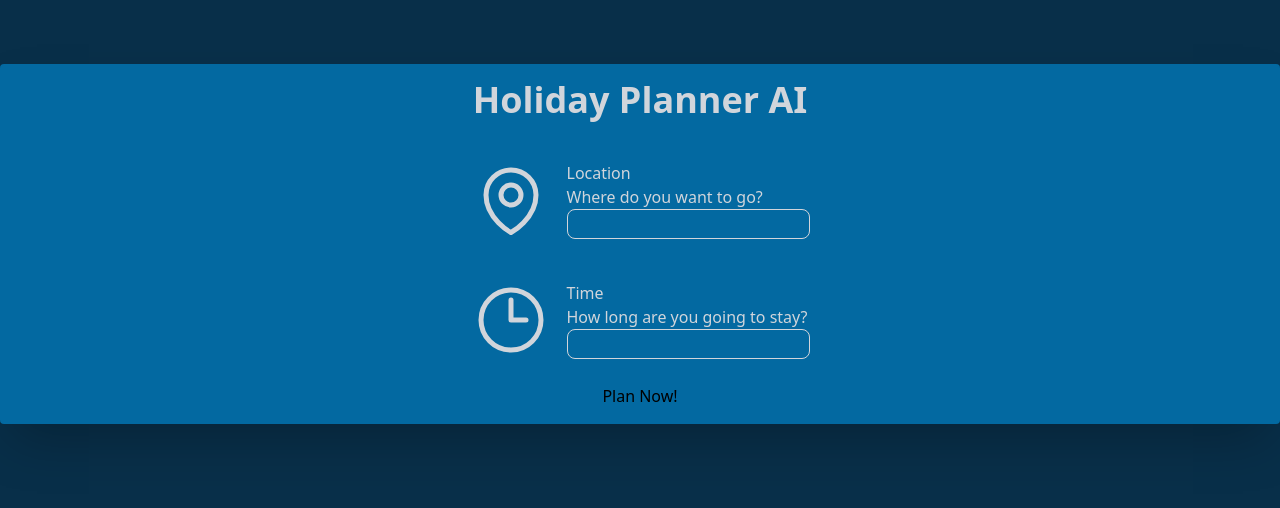
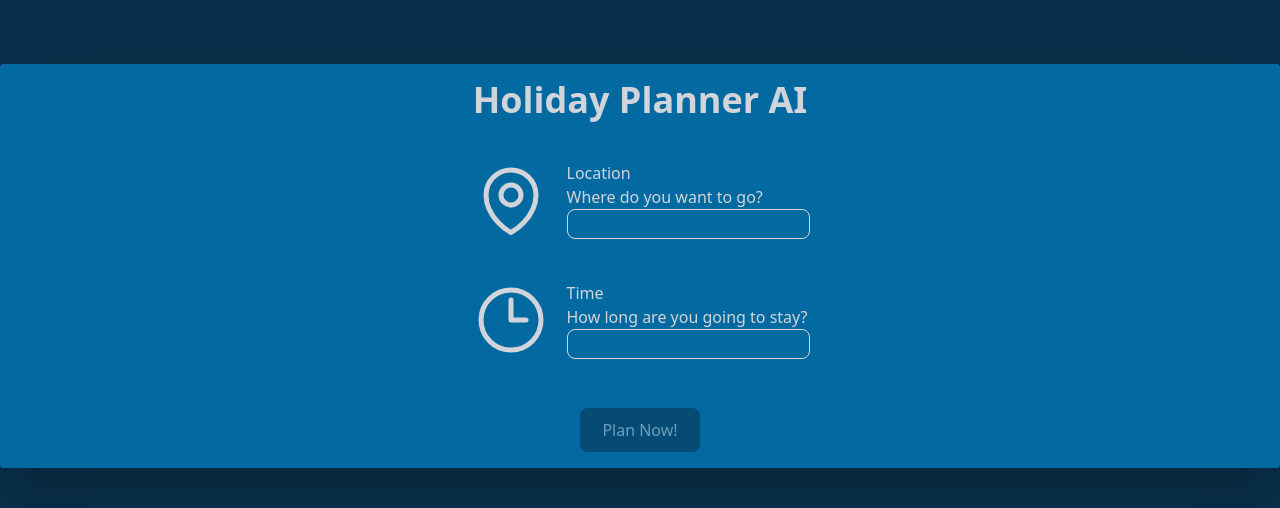
Before and after one commit to PhilSchoe/holiday-planner-ai, a React (Vite) app: page / in a window 1280 px wide. Shown: the top 508 px of the page. Built offline with nearby package versions, Linux system fonts and the light colour scheme.

Commit message:
Add styling to submit button

```diff
--- a/src/HolidayInfoInput.tsx
+++ b/src/HolidayInfoInput.tsx
@@ -12,7 +12,7 @@ export default function holidayInfoInput() {
 
   return (
     <>
-      <div>
+      <div className="mb-6">
         <InputPanel
           title="Location"
           subtitle="Where do you want to go?"
@@ -26,7 +26,12 @@ export default function holidayInfoInput() {
           onInputChage={setDuration}
         />
       </div>
-      <button type="button" onClick={handleSubmit}>
+      <button
+        disabled={!location || !duration}
+        type="button"
+        className="bg-sky-950 text-gray-300 rounded-lg px-5 py-2 border-2 border-transparent transition-all duration-300 hover:border-gray-300 active:bg-sky-800 disabled:opacity-50 disabled:border-transparent disabled:cursor-not-allowed disabled:active:bg-sky-950"
+        onClick={handleSubmit}
+      >
         Plan Now!
       </button>
     </>
```
